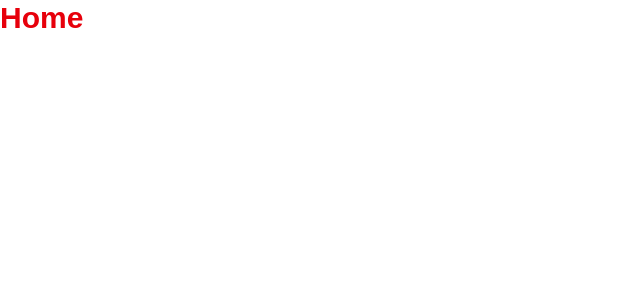
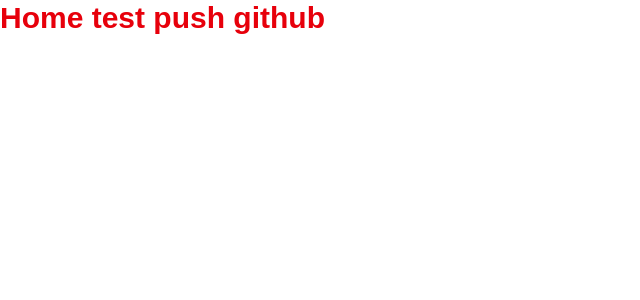
Before and after one commit to CarloBattista/new_faro_sport_wb, a Vue app: page / in a window 1280 px wide. Shown: the top 300 px of the page, without its empty margins (0-640 px from the left). Built offline with nearby package versions, Linux system fonts and the light colour scheme.

Commit message:
test push

```diff
--- a/src/views/Home.vue
+++ b/src/views/Home.vue
@@ -1,6 +1,6 @@
 <template>
     <div>
-        <h1 class="text-3xl font-bold text-red-600">Home</h1>
+        <h1 class="text-3xl font-bold text-red-600">Home test push github</h1>
     </div>
 </template>
 
```
